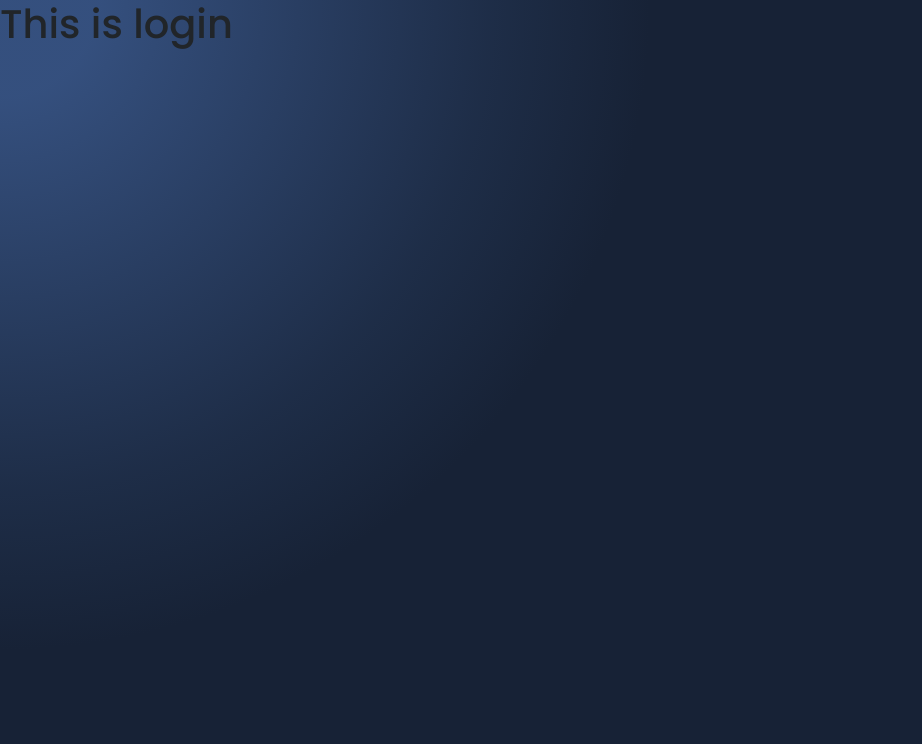
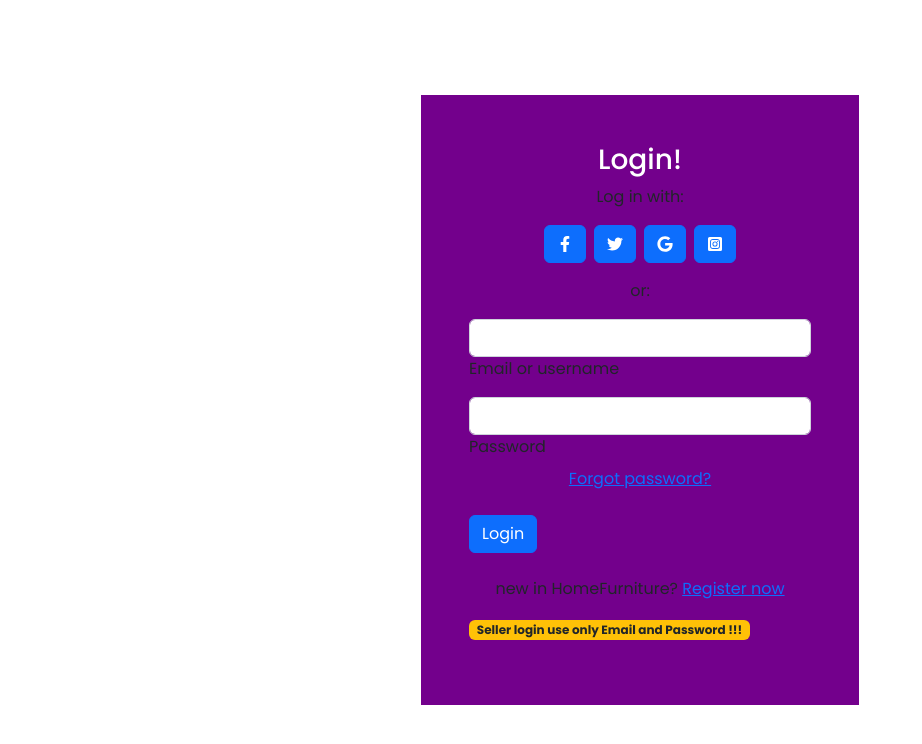
Before and after one commit to md-sajim/resellproduct-clint-side, a React (Create React App) app: page /login in a window 1280 px wide. Shown: the top 744 px of the page, without its empty margins (0-922 px from the left). Built offline with nearby package versions, Linux system fonts and the light colour scheme.

Commit message:
login page implement

```diff
--- a/src/Utilits/TogolBuyer.js
+++ b/src/Utilits/TogolBuyer.js
@@ -45,22 +45,6 @@ const Togolbuyer = () => {
                 </div>
 
 
-                <div className="row mb-4">
-                    <div className="col-md-6 d-flex justify-content-center">
-
-                        <div className="form-check mb-3 mb-md-0">
-                            <input className="form-check-input" type="checkbox" value="" id="loginCheck" />
-                            <label className="form-check-label" htmlFor="loginCheck"> Remember me </label>
-                        </div>
-                    </div>
-
-                    <div className="col-md-6 d-flex justify-content-center">
-
-                        <a href="#!">Forgot password?</a>
-                    </div>
-                </div>
-
-
                 <button type="submit" className="btn btn-primary btn-block mb-4">Buyer SignIn</button>
 
 
@@ -68,6 +52,7 @@ const Togolbuyer = () => {
                     <p>Allredy have an account? <Link to='/login'>Please Login</Link></p>
                 </div>
             </form>
+
         </div>
     );
 };
--- a/src/pages/Login&Reagister/Login.js
+++ b/src/pages/Login&Reagister/Login.js
@@ -1,10 +1,66 @@
 import React from 'react';
+import { FaFacebookF, FaTwitter, FaGoogle, FaInstagramSquare } from "react-icons/fa";
+import { Link } from 'react-router-dom';
 import './Login&Register.css'
 
 const Login = () => {
     return (
-        <div className='found-container'>
-           <h1>This is login</h1>
+        <div className='found-container-segister d-flex align-items-center justify-content-center'>
+            <div className="tab-content p-5" style={{ backgroundColor: '#73008c' }}>
+                <form >
+                    <div className="text-center mb-3">
+                       <h3 className='text-white'>Login!</h3>
+                        <p>Log in with:</p>
+                        <button type="button" className="btn btn-primary btn-floating mx-1">
+                            <FaFacebookF />
+                        </button>
+
+                        <button type="button" className="btn btn-primary btn-floating mx-1">
+                            <FaTwitter />
+                        </button>
+
+                        <button type="button" className="btn btn-primary btn-floating mx-1">
+                            <FaGoogle />
+                        </button>
+
+                        <button type="button" className="btn btn-primary btn-floating mx-1">
+                            <FaInstagramSquare />
+                        </button>
+                    </div>
+
+                    <p className="text-center">or:</p>
+
+                    <div className="form-outline mb-2">
+                        <input type="email" id="loginName" className="form-control" />
+                        <label className="form-label" htmlFor="loginName">Email or username</label>
+                    </div>
+
+
+                    <div className="form-outline ">
+                        <input type="password" id="loginPassword" className="form-control" />
+                        <label className="form-label" htmlFor="loginPassword">Password</label>
+                    </div>
+
+
+                    <div className="row mb-4">
+
+
+                        <div className="col-md-12 d-flex justify-content-center">
+
+                            <a href="#!">Forgot password?</a>
+                        </div>
+                    </div>
+
+
+                    <button type="submit" className="btn btn-primary btn-block mb-4">Login</button>
+
+
+                    <div className="text-center">
+                        <p>new in HomeFurniture? <Link to='/register'>Register now</Link></p>
+                    </div>
+                </form>
+                <p><span class="badge bg-warning text-dark">Seller login use only Email and Password !!!</span></p>
+            </div>
         </div>
     );
 };
```
